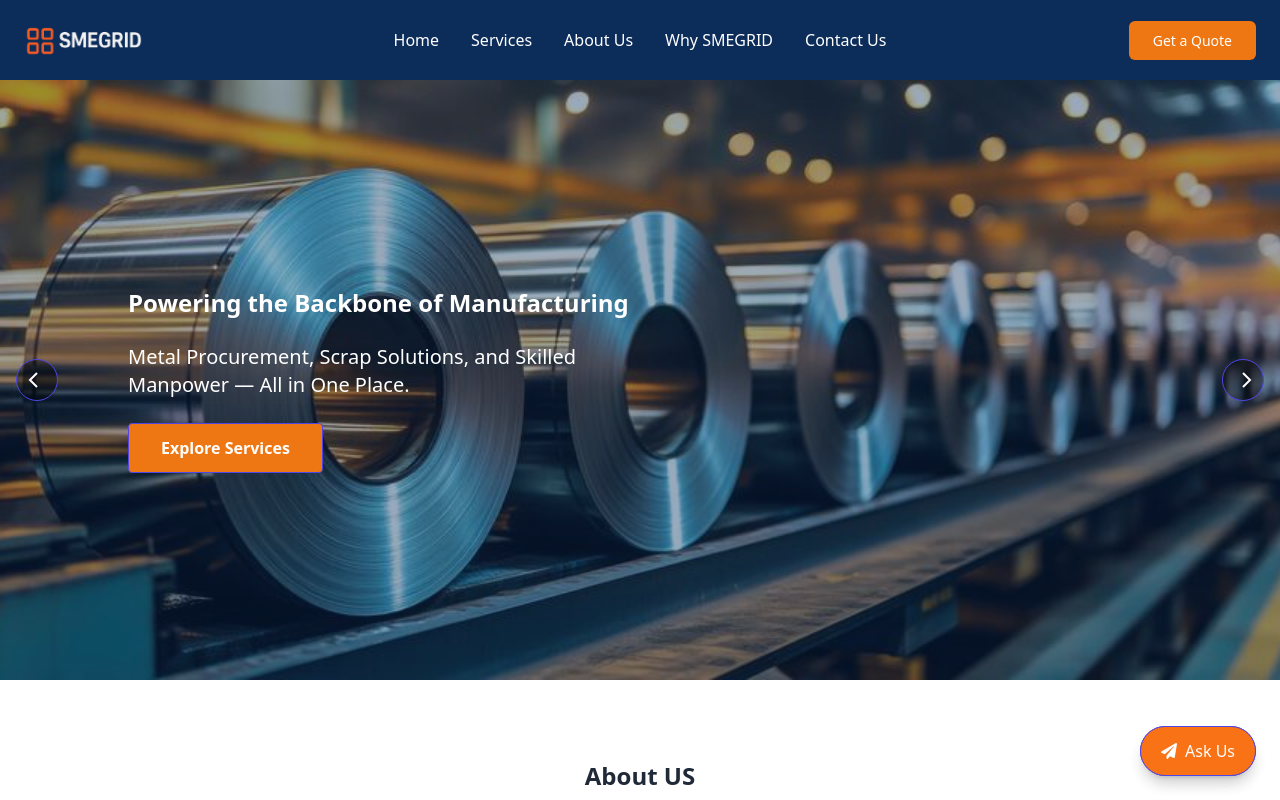
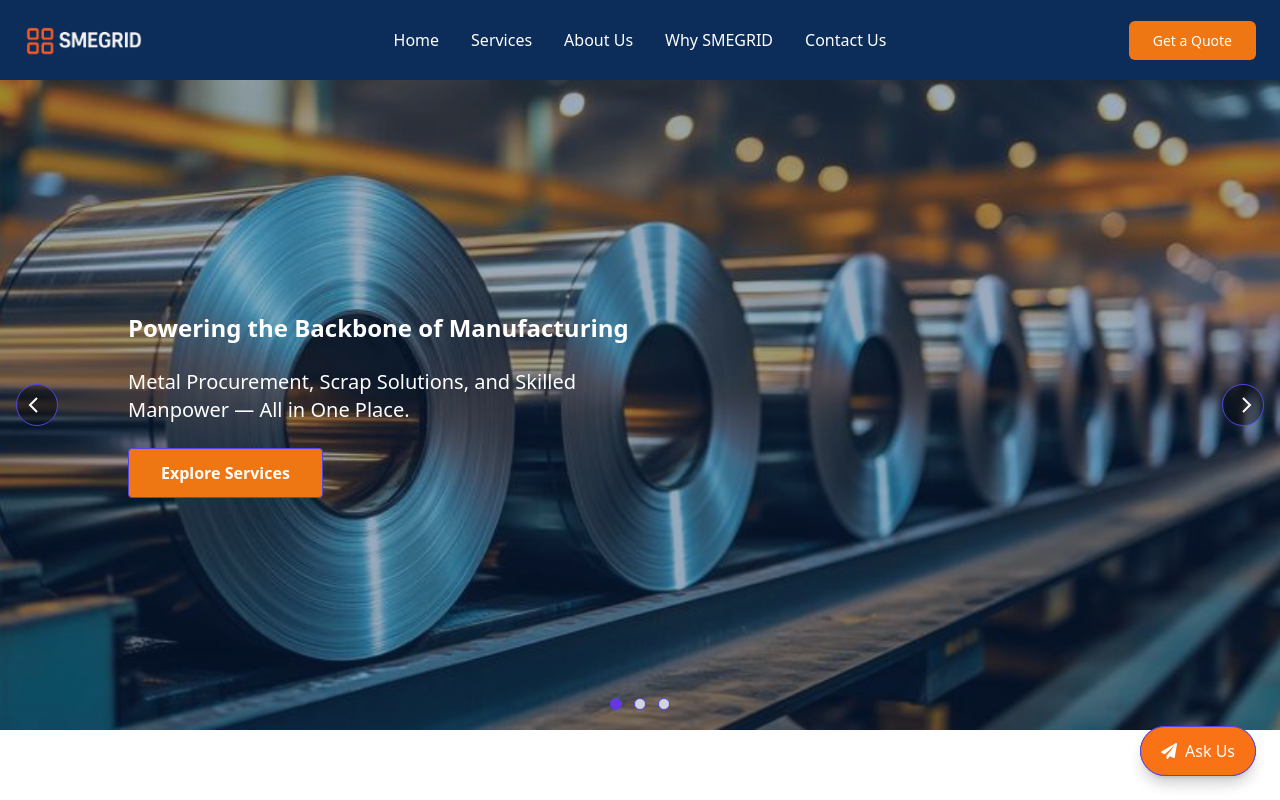
Before and after one commit to RupeshSahu969/smegrid, a React (Create React App) app: page / in a window 1280 px wide. Shown: the top 800 px of the page. Built offline with nearby package versions, Linux system fonts and the light colour scheme.

Commit message:
add this chnages

```diff
--- a/src/components/About.jsx
+++ b/src/components/About.jsx
@@ -35,6 +35,12 @@ const About = () => {
     setShowMore((prev) => !prev);
   };
 
+  useEffect(() => {
+    if (!showMore) {
+      setActiveAccordion([]);
+    }
+  }, [showMore]);
+
   return (
     <div className="max-w-7xl mx-auto px-4 sm:px-6 py-16 sm:py-20">
       {/* Header */}
@@ -51,17 +57,9 @@ const About = () => {
 
       {/* Main Content */}
       <div className="grid grid-cols-1 md:grid-cols-2 gap-20 items-center mb-16">
-        <div className="order-2 md:order-1" data-aos="fade-right" data-aos-delay="100">
-          <div className="rounded-xl overflow-hidden shadow-lg border-2 border-gray-200 transform transition-transform duration-500 hover:scale-105">
-            <img
-              src={smsgridImage}
-              alt="SMEGRID"
-              className="w-full h-auto object-cover"
-            />
-          </div>
-        </div>
 
-        <div className="order-1 md:order-2 space-y-6" data-aos="fade-left" data-aos-delay="300">
+
+      <div className="order-1 md:order-1 space-y-6" data-aos="fade-left" data-aos-delay="300">
           <h1 className="text-1xl font-bold text-gray-800">
             Empowering Manufacturing Excellence
           </h1>
@@ -85,6 +83,16 @@ const About = () => {
                 <path strokeLinecap="round" strokeLinejoin="round" strokeWidth={2} d={showMore ? "M5 15l7-7 7 7" : "M19 9l-7 7-7-7"} />
               </svg>
             </button>
+          </div>
+        </div>
+
+        <div className="order-2 md:order-2" data-aos="fade-right" data-aos-delay="100">
+          <div className="rounded-xl overflow-hidden shadow-lg border-2 border-gray-200 transform transition-transform duration-500 hover:scale-105">
+            <img
+              src={smsgridImage}
+              alt="SMEGRID"
+              className="w-full h-auto object-cover"
+            />
           </div>
         </div>
       </div>
--- a/src/components/Carousel.jsx
+++ b/src/components/Carousel.jsx
@@ -32,16 +32,13 @@ const Carousel = ({ slides }) => {
 
   useEffect(() => {
     resetTimeout();
-
-    // First slide stays for 7 seconds, others for 5 seconds
-    const slideDelay = currentSlide === 0 ? 7000 : 5000;
-
+    const delay = currentSlide === 0 ? 17000 : 10000; // longer time for first slide
     timeoutRef.current = setTimeout(() => {
       nextSlide();
-    }, slideDelay);
-
+    }, delay);
     return () => resetTimeout();
   }, [currentSlide, slides.length]);
+
 
   useEffect(() => {
     // Scroll to the top when the page loads or changes
@@ -179,63 +176,37 @@ const Carousel = ({ slides }) => {
         </div>
       </nav>
 
-      <div className="relative w-full h-[500px] md:h-[600px] overflow-hidden md:mt-20">
+      <div className="relative w-full h-[400px] md:h-[650px] overflow-hidden md:mt-20 mt-10">
         {/* Slides Container */}
         <div
   className="flex h-full transition-transform duration-700 ease-in-out"
-          style={{ transform: `translateX(-${currentSlide * 100}%)` }}
+  // style={{ transform: `translateX(-${currentSlide * 100}%)` }}
 >
 {slides.map((slide, index) => (
   <div
     key={index}
-              className="w-full h-full flex-shrink-0 relative"
+    className={`absolute inset-0 transition-opacity duration-1000 ease-in-out ${index === currentSlide ? 'opacity-100 z-10' : 'opacity-0 z-0'}`}
   >
-              {/* Image Container */}
-              <div className="absolute inset-0 h-full w-full">
     <img
       src={slide.img}
       alt={slide.title}
-                  className="h-full w-full object-cover"
+      className="h-full w-full object-cover absolute inset-0"
     />
-              </div>
-
-              {/* Content Overlay */}
     <div className="absolute inset-0 bg-[#0c2c5a] bg-opacity-40 flex items-center">
       <div className="text-white max-w-2xl px-8 md:px-16 ml-4 md:ml-16 space-y-6">
-                  <h2
-                    className="text-2xl md:text-4xl font-bold transform transition-all duration-700 ease-out"
-                    style={{
-                      opacity: currentSlide === index ? 1 : 0,
-                      transform: `translateX(${currentSlide === index ? '0' : '-50px'})`
-                    }}
-                  >
-                    {slide.title}
-                  </h2>
-                  <p
-                    className="text-lg md:text-xl transform transition-all duration-700 ease-out delay-150"
-                    style={{
-                      opacity: currentSlide === index ? 1 : 0,
-                      transform: `translateX(${currentSlide === index ? '0' : '-50px'})`
-                    }}
-                  >
-                    {slide.description}
-                  </p>
+        <h2 className="text-2xl md:text-4xl font-bold">{slide.title}</h2>
+        <p className="text-lg md:text-xl">{slide.description}</p>
         <button
-                    className="px-8 py-3 bg-[#ef7713] hover:bg-orange-600 w-100px text-white font-semibold
-                     rounded transition-all transform duration-700 ease-out delay-300"
+          className="px-8 py-3 bg-[#ef7713] hover:bg-orange-600 text-white font-semibold rounded"
           onClick={() => handleExploreClick(slide)}
-                    style={{
-                      opacity: currentSlide === index ? 1 : 0,
-                      transform: `translateX(${currentSlide === index ? '0' : '-50px'})`
-                    }}
         >
           {slide.cta1}
         </button>
-
       </div>
     </div>
   </div>
 ))}
+
         </div>
 
         {/* Next and Previous Buttons */}
@@ -253,6 +224,19 @@ const Carousel = ({ slides }) => {
             </svg>
           </button>
         </div>
+        <div className="absolute z-30 flex -translate-x-1/2 bottom-5 left-1/2 space-x-3">
+  {slides.map((_, idx) => (
+    <button
+      key={idx}
+      onClick={() => setCurrentSlide(idx)}
+      className={`w-3 h-3 rounded-full transition-colors duration-300 ${
+        currentSlide === idx ? "bg-[#6735e4]" : "bg-gray-300"
+      }`}
+      aria-label={`Slide ${idx + 1}`}
+    />
+  ))}
+</div>
+
       </div>
     </>
   );
--- a/src/components/Product.jsx
+++ b/src/components/Product.jsx
@@ -1,11 +1,22 @@
-import React, { useState, useEffect, useRef } from "react";
+import React, { useState, useEffect, useRef, useMemo } from "react";
 import { useNavigate } from "react-router-dom";
 import { FaChevronLeft, FaChevronRight } from "react-icons/fa";
 import product1 from "../assets/product1.jpg";
 import product2 from "../assets/product2.jpg";
 import product3 from "../assets/product3.jpg";
 
-const originalSlides = [
+export default function Product() {
+  const [originalSlides, setOriginalSlides] = useState([]);
+  const [index, setIndex] = useState(1);
+  const [transition, setTransition] = useState(true);
+  const sliderRef = useRef(null);
+  const autoSlideRef = useRef(null);
+  const navigate = useNavigate();
+
+  // Simulate fetching slide data
+  useEffect(() => {
+    const fetchSlides = async () => {
+      const data = [
         {
           id: "07",
           category: "Building & Construction Waste",
@@ -25,20 +36,21 @@ const originalSlides = [
           image: product3,
         },
       ];
+      setOriginalSlides(data);
+    };
 
-// Clones for infinite loop effect
-const slides = [
+    fetchSlides();
+  }, []);
+
+  // Create cloned slides array
+  const slides = useMemo(() => {
+    if (originalSlides.length === 0) return [];
+    return [
       originalSlides[originalSlides.length - 1], // Clone last
       ...originalSlides,
       originalSlides[0], // Clone first
     ];
-
-export default function Product() {
-  const [index, setIndex] = useState(1);
-  const [transition, setTransition] = useState(true);
-  const sliderRef = useRef(null);
-  const autoSlideRef = useRef(null);
-  const navigate = useNavigate();
+  }, [originalSlides]);
 
   const getRealIndex = (i) => {
     if (i === 0) return originalSlides.length - 1;
@@ -54,9 +66,11 @@ export default function Product() {
   };
 
   useEffect(() => {
+    if (slides.length > 0) {
       startAutoSlide();
+    }
     return () => clearInterval(autoSlideRef.current);
-  }, []);
+  }, [slides]);
 
   const nextSlide = () => {
     setIndex((prev) => prev + 1);
@@ -69,6 +83,8 @@ export default function Product() {
   };
 
   useEffect(() => {
+    if (slides.length === 0) return;
+
     if (index === slides.length - 1) {
       setTimeout(() => {
         setTransition(false);
@@ -82,7 +98,7 @@ export default function Product() {
     } else {
       setTransition(true);
     }
-  }, [index]);
+  }, [index, slides]);
 
   const handleViewMore = () => {
     const realIndex = getRealIndex(index);
@@ -93,19 +109,17 @@ export default function Product() {
     navigate("/product-details");
   };
 
+  if (originalSlides.length === 0) return <div>Loading...</div>;
+
   return (
     <section className="py-1 bg-gray-50">
       <div className="max-w-7xl mx-auto px-4 text-center mb-12">
-  <h1 className="text-2xl font-bold text-gray-800 mb-3">
-    Our Products
-  </h1>
-
+        <h1 className="text-2xl font-bold text-gray-800 mb-3">Our Products</h1>
         <div
           className="w-24 h-1 bg-orange-500 mx-auto mb-6"
           data-aos="zoom-in"
           data-aos-delay="200"
         />
-
         <div className="flex justify-center">
           <p className="text-base text-gray-600 mb-6 max-w-md">
             Our company offers a range of essential products including Metal,
@@ -114,7 +128,6 @@ export default function Product() {
           </p>
         </div>
       </div>
-
 
       <div className="relative w-full overflow-hidden bg-white h-[450px] md:h-[600px]">
         <div
--- a/src/components/WhyPartner.jsx
+++ b/src/components/WhyPartner.jsx
@@ -72,7 +72,8 @@ function WhyPartner() {
           data-aos="fade-up"
           data-aos-delay="300"
         >
-          Our unique approach to industrial services delivers measurable value to manufacturing businesses of all sizes.
+          Our unique approach to industrial services delivers measurable value
+          <br/> to manufacturing businesses of all sizes.
         </p>
       </div>
 
--- a/src/pages/admin/Login.jsx
+++ b/src/pages/admin/Login.jsx
@@ -104,7 +104,7 @@ const Login = () => {
           </div>
           <div className="flex items-center justify-between">
             <button
-              className="bg-blue-500 hover:bg-blue-700 text-white font-bold py-2 px-4 rounded focus:outline-none focus:shadow-outline w-full"
+              className="bg-blue-500 hover:bg-blue-700 hover:text-white text-white font-bold py-2 px-4 rounded focus:outline-none focus:shadow-outline w-full"
               type="submit"
               disabled={loading}
             >
```
Also changed, not shown: 1 other file (tests, documents, lock files or other folders). Lines whose indentation alone changed are shown as unchanged.
